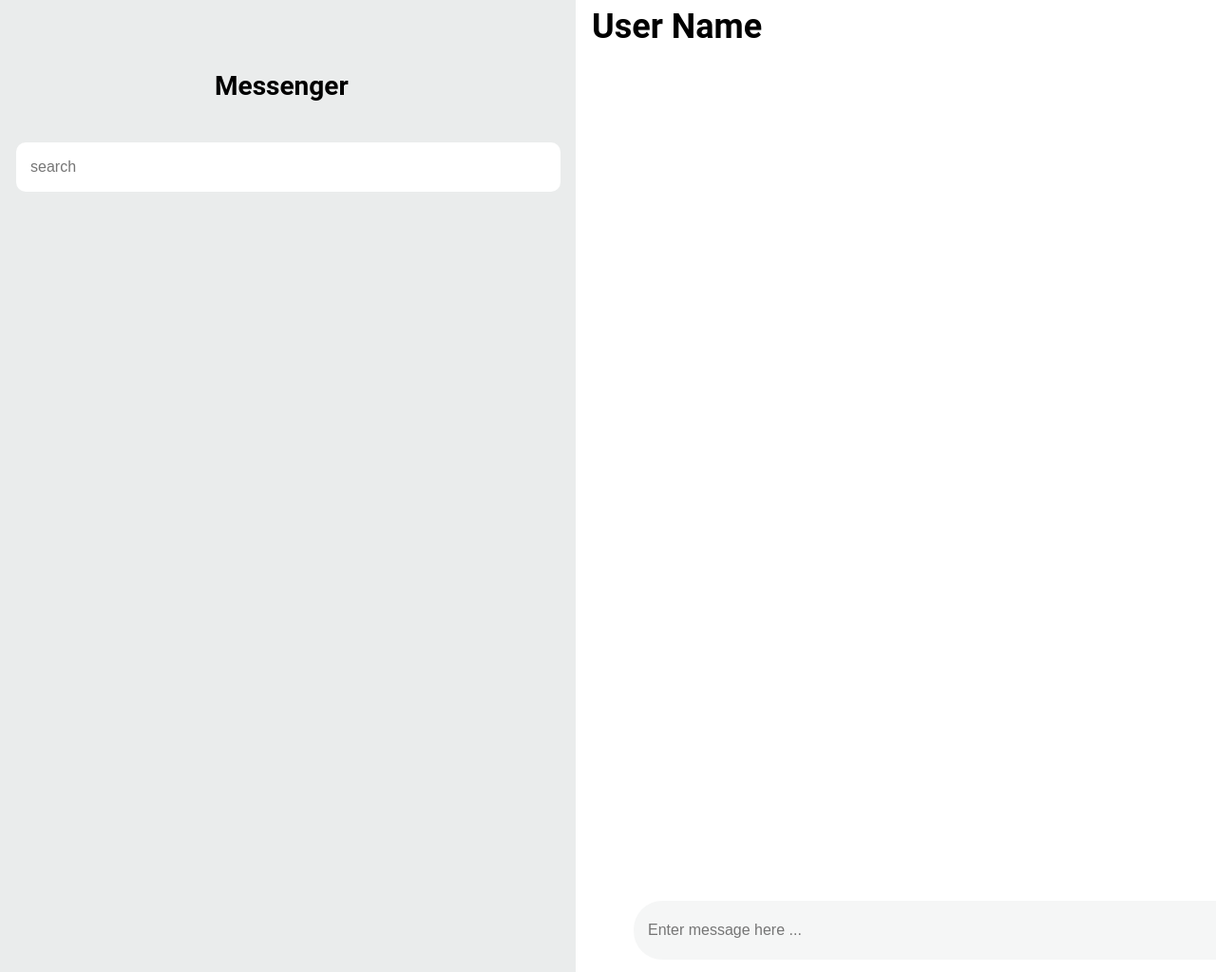
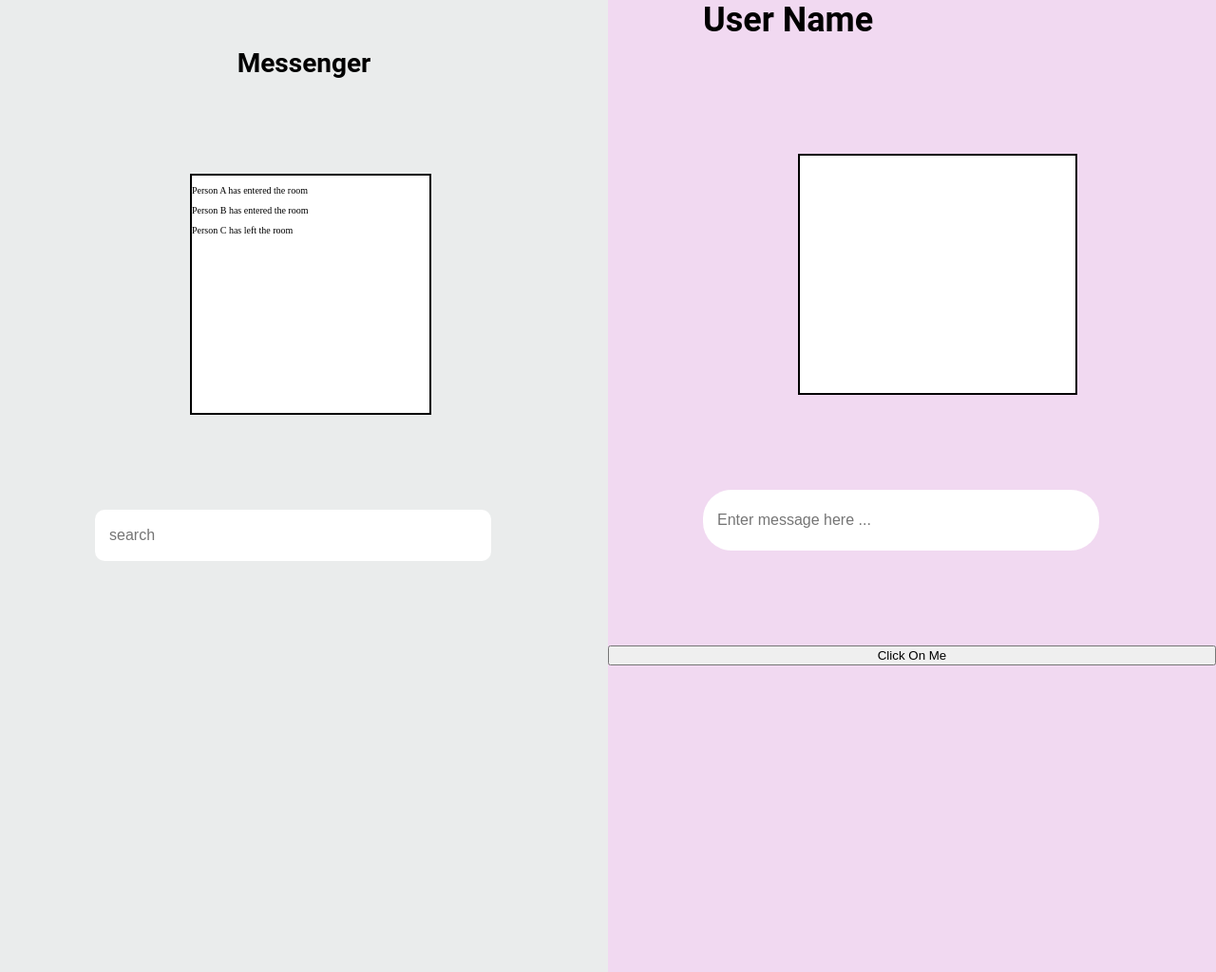
Before and after one commit to TofuSupreme/chatapp_vue, a Vue app: page / in a window 1280 px wide. Shown: the whole page at 95% size. Built offline with nearby package versions, Linux system fonts and the light colour scheme.

Commit message:
Updates to CSS

```diff
--- a/src/App.vue
+++ b/src/App.vue
@@ -1,18 +1,33 @@
 <template>
-    <div class="main_page">
+    <div class="grid_container">
         <div class="left_panel">
-
             <span class="messenger_Logo">Messenger</span>
-        <div class="search">
+                <div class="room_notification">
+                    <p>Person A has entered the room</p>
+                    <p>Person B has entered the room</p>
+                    <p>Person C has left the room</p>
+                </div>
                 <input type="text" class="left_panel_text_input" name="left_panel_text_input" id="left_panel_text_input" placeholder="search">
         </div>
-</div>
+    <div class="right_panel">
             <div class="user_header">
-
                 <span class="userName_ID">User Name</span>
             </div>
-        <div class="userMessage_div">
-            <input type="text" class="userMessage_text" name="userMessage_text" id="userMessage_text" placeholder="Enter message here ...">
+            <ul class="chat_box">
+                <li class="chat_box_messages"
+                    v-for="(message, index) in messages" :key="index">
+                    {{ message }}
+                </li>
+            </ul>
+                <input
+                    type="text"
+                    class="userMessage_text"
+                    name="userMessage_text"
+                    id="userMessage_text"
+                    placeholder="Enter message here ..."
+                    v-model="input"
+                />
+                <button @click="onSubmit">Click On Me</button>
             </div>
     </div>
 </template>
@@ -24,110 +39,112 @@ export default {
     name: 'App',
     components: {
 
+    },
+    data() {
+        return {
+            input: "",
+            messages: []
         }
+    },
+    methods: {
+        onSubmit() {
+            this.messages.push(this.input)
+            this.input = ""
+        }
+    },
 }
 </script>
 
 <style>
-#app {
-  font-family: Avenir, Helvetica, Arial, sans-serif;
-  -webkit-font-smoothing: antialiased;
-  -moz-osx-font-smoothing: grayscale;
-  text-align: center;
-  color: #2c3e50;
-  margin-top: 60px;
-  }
-
-  * {
-    box-sizing: border-box;
-}
 
 body {
     font-size: 62.5%;
+    border: 0;
+    outline: 0;
+    padding: 0;
+    margin: 0;
 }
 
-.main_page {
-    width: 100%;
+.grid_container {
+    display: grid;
+    grid-template-columns: repeat(2, 1fr);
+    grid-template-rows: 1fr;
+    grid-column-gap: 0px;
+    grid-row-gap: 0px;
     height: 1024px;
-    background: rgba(255, 255, 255, 1);
+}
+
+.left_panel {
+    display: flex;
+    flex-direction: column;
+    background: rgba(212, 216, 216, 0.48);
     opacity: 1;
-    position: absolute;
-    top: 0px;
-    left: 0px;
     overflow: hidden;
 }
-.left_panel {
-    width: 606px;
-    height: 1024px;
-    background: rgba(212, 216, 216, 0.47999998927116394);
-    opacity: 1;
-    position: absolute;
-    top: 0px;
-    left: 0px;
-    overflow: hidden;
-}
+
 .messenger_Logo {
-    width: 184px;
     color: rgba(0, 0, 0, 1);
-    position: absolute;
-    top: 74px;
-    left: 226px;
     font-family: Roboto;
     font-weight: Bold;
     font-size: 28px;
     opacity: 1;
-    text-align: left;
+    text-align: center;
+    margin-top: 50px;
+}
+
+.room_notification {
+    margin: 100px 0 0 200px;
+    width: 250px;
+    height: 250px;
+    background: rgba(255, 255, 255, 1);
+    border: 2px solid black;
 }
 .left_panel_text_input {
-    width: 573px;
+    margin: 100px 0 0 100px;
+    width: 400px;
     height: 52px;
     background: rgba(255, 255, 255, 1);
     opacity: 1;
-    position: absolute;
-    top: 150px;
-    left: 17px;
     border-radius: 10px;
     border: none;
 }
-.user_header {
-    width: 831px;
-    height: 135px;
-    background-color: white;
-    position: absolute;
-    top: 0px;
-    left: 609px;
+
+.right_panel {
+        display: flex;
+        flex-direction: column;
+        background: #f1d9f1;
+        opacity: 1;
         overflow: hidden;
 }
+
 .userName_ID {
-    width: 230px;
     color: rgba(0, 0, 0, 1);
-    position: absolute;
-    top: 7px;
-    left: 14px;
     font-family: Roboto;
     font-weight: Bold;
     font-size: 36px;
+    margin-left: 100px;
     opacity: 1;
+}
+
+.chat_box {
+    margin: 120px 0 0 200px;
+    width: 250px;
+    height: 250px;
+    background: rgba(255, 255, 255, 1);
+    border: 2px solid black;
+}
+
+.chat_box_messages {
+    list-style: none;
     text-align: left;
-}
-.userMessage_div {
-    width: 834px;
-    height: 93px;
-    background-color: white;
-    position: absolute;
-    top: 931px;
-    left: 606px;
-    overflow: hidden;
+    margin-top:15px;
 }
 
 .userMessage_text {
-    width: 696px;
+    width: 400px;
     height: 62px;
-    background: rgba(234, 237, 237, 0.47999998927116394);
+    margin: 100px;
     opacity: 1;
-    position: absolute;
-    top: 18px;
-    left: 61px;
     overflow: hidden;
     border-radius: 30px;
     border: none;
@@ -144,4 +161,6 @@ input[type="text"]:focus {
     box-shadow: 1px 2px 9px 1px #000000;
 
 }
+
+
 </style>
--- a/src/views/Home.vue
+++ /dev/null
@@ -1,134 +0,0 @@
-<template>
-    <div class="main_page">
-        <div class="left_panel">
-
-        <span class="messenger_Logo">Messenger</span>
-        <div class="search">
-            <input type="text" class="left_panel_text_input" name="left_panel_text_input" id="left_panel_text_input" placeholder="search">
-    </div>
-</div>
-<div class="user_header">
-
-        <span class="userName_ID">User Name</span>
-    </div>
-        <div class="userMessage_div">
-            <input type="text" class="userMessage_text" name="userMessage_text" id="userMessage_text" placeholder="Enter message here ...">
-        </div>
-    </div>
-</template>
-
-<style scoped>
-    * {
-    box-sizing: border-box;
-}
-
-body {
-    font-size: 62.5%;
-}
-
-.main_page {
-    width: 100%;
-    height: 1024px;
-    background: rgba(255, 255, 255, 1);
-    opacity: 1;
-    position: absolute;
-    top: 0px;
-    left: 0px;
-    overflow: hidden;
-}
-
-.left_panel {
-    width: 606px;
-    height: 1024px;
-    background: rgba(212, 216, 216, 0.47999998927116394);
-    opacity: 1;
-    position: absolute;
-    top: 0px;
-    left: 0px;
-    overflow: hidden;
-}
-
-.messenger_Logo {
-    width: 184px;
-    color: rgba(0, 0, 0, 1);
-    position: absolute;
-    top: 74px;
-    left: 226px;
-    font-family: Roboto;
-    font-weight: Bold;
-    font-size: 28px;
-    opacity: 1;
-    text-align: left;
-}
-
-.left_panel_text_input {
-    width: 573px;
-    height: 52px;
-    background: rgba(255, 255, 255, 1);
-    opacity: 1;
-    position: absolute;
-    top: 150px;
-    left: 17px;
-    border-radius: 10px;
-    border: none;
-}
-
-.user_header {
-    width: 831px;
-    height: 135px;
-    background-color: white;
-    position: absolute;
-    top: 0px;
-    left: 609px;
-    overflow: hidden;
-}
-
-.userName_ID {
-    width: 230px;
-    color: rgba(0, 0, 0, 1);
-    position: absolute;
-    top: 7px;
-    left: 14px;
-    font-family: Roboto;
-    font-weight: Bold;
-    font-size: 36px;
-    opacity: 1;
-    text-align: left;
-}
-
-
-.userMessage_div {
-    width: 834px;
-    height: 93px;
-    background-color: white;
-    position: absolute;
-    top: 931px;
-    left: 606px;
-    overflow: hidden;
-}
-
-.userMessage_text {
-    width: 696px;
-    height: 62px;
-    background: rgba(234, 237, 237, 0.47999998927116394);
-    opacity: 1;
-    position: absolute;
-    top: 18px;
-    left: 61px;
-    overflow: hidden;
-    border-radius: 30px;
-    border: none;
-}
-
-input[type="text"] {
-    padding-left: 15px;
-    font-size: 16px;
-}
-
-input[type="text"]:focus {
-    outline: none;
-        -webkit-box-shadow: 1px 2px 9px 1px #000000;
-        box-shadow: 1px 2px 9px 1px #000000;
-
-}
-</style>
```
Also changed, not shown: src/components/HelloWorld.vue (deleted, +0 -58 lines). Lines whose indentation alone changed are shown as unchanged.
